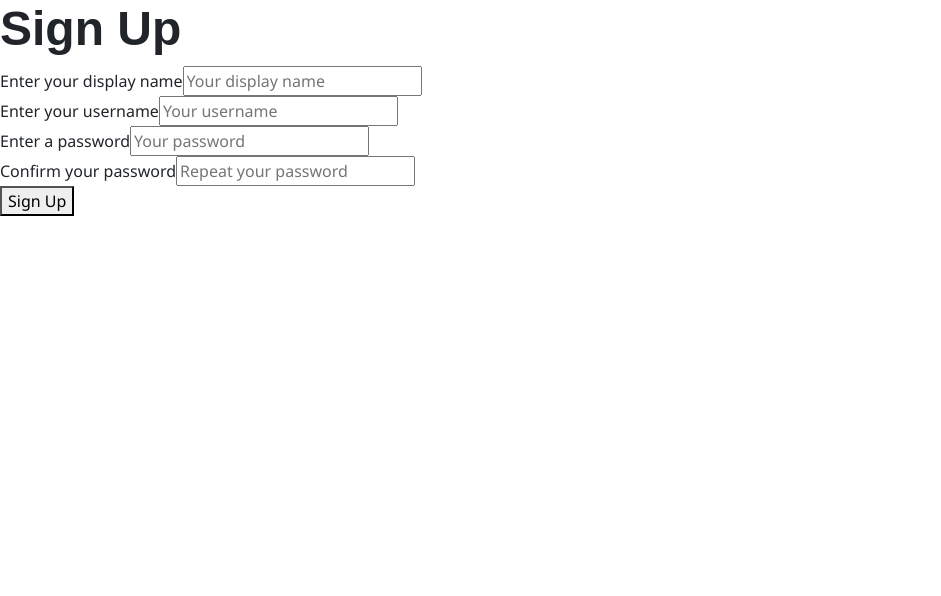
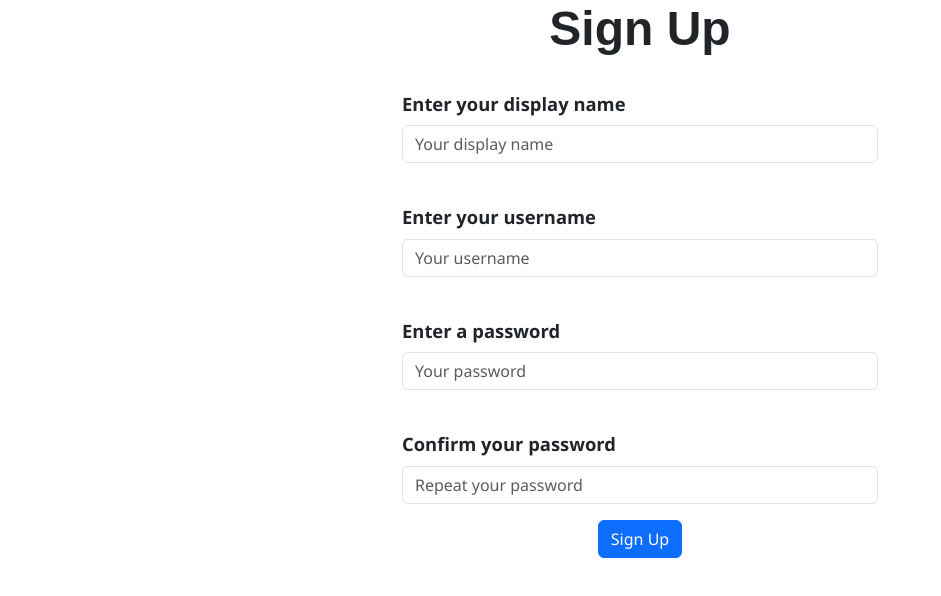
Before and after one commit to melissakipp/missyplusfour, a React (Create React App) app in the folder frontend/: page / in a window 1280 px wide. Shown: the top 596 px of the page, without its empty margins (0-941 px from the left). Built offline with nearby package versions, Linux system fonts and the light colour scheme; a web font is replaced by a local one.

Commit message:
Add simple styles with Bootstrap

```diff
--- /dev/null
+++ b/frontend/src/pages/UserSignupPage.css
@@ -0,0 +1,10 @@
+.form__signup {
+  max-width: 500px;
+}
+
+label {
+  font-size: 1.15em;
+  font-weight: 900;
+  margin: 1.5rem 0 0 0;
+  padding: 0 0 .5rem 0;
+}
--- a/frontend/src/pages/UserSignupPage.js
+++ b/frontend/src/pages/UserSignupPage.js
@@ -1,4 +1,6 @@
 import React, { Component } from 'react';
+
+import './UserSignupPage.css'
 
 export class UserSignupPage extends Component {
 
@@ -41,14 +43,16 @@ export class UserSignupPage extends Component {
   render() {
     return (
       <main>
-        <h1>Sign Up</h1>
+        <div className='container form__signup'>
+        <h1 className='text-center'>Sign Up</h1>
+
         <form>
           <fieldset>
-
-            <div>
+            <div className='col-12 mb-3'>
               <label htmlFor='displayName'>Enter your display name</label>
               <input
                 type='text'
+                className='form-control'
                 id='displayName'
                 placeholder='Your display name'
                 value={this.state.displayName}
@@ -56,10 +60,11 @@ export class UserSignupPage extends Component {
               />
             </div>
 
-            <div>
+            <div className='col-12 mb-3'>
               <label htmlFor='username'>Enter your username</label>
               <input
                 type='text'
+                className='form-control'
                 id='username'
                 placeholder='Your username'
                 value={this.state.username}
@@ -67,20 +72,22 @@ export class UserSignupPage extends Component {
               />
             </div>
 
-            <div>
+            <div className='col-12 mb-3'>
               <label htmlFor='password'>Enter a password</label>
               <input
                 type='password'
+                className='form-control'
                 id='password'
                 placeholder='Your password'
                 value={this.state.password}
                 onChange={this.onChangePassword}
               />
             </div>
-            <div>
+            <div className='col-12 mb-3'>
               <label htmlFor='password'>Confirm your password</label>
               <input
                 type='password'
+                className='form-control'
                 id='password'
                 placeholder='Repeat your password'
                 value={this.state.passwordRepeat}
@@ -90,14 +97,16 @@ export class UserSignupPage extends Component {
 
           </fieldset>
 
-          <div>
+          <div className='text-center'>
             <button
+              className='btn btn-primary'
               type='submit'
               onClick={this.onClickSignup}
             >Sign Up</button>
           </div>
 
         </form>
+        </div>
       </main>
     );
   }
```
